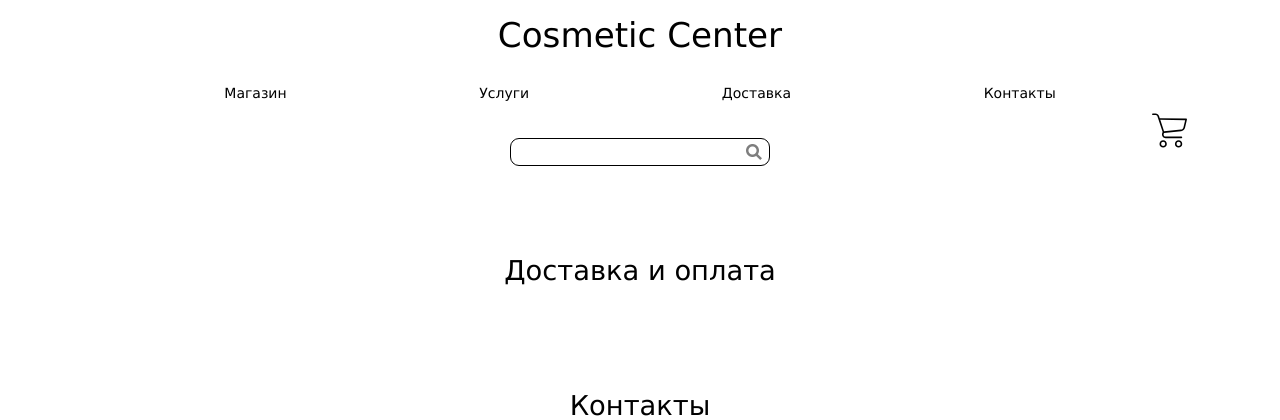
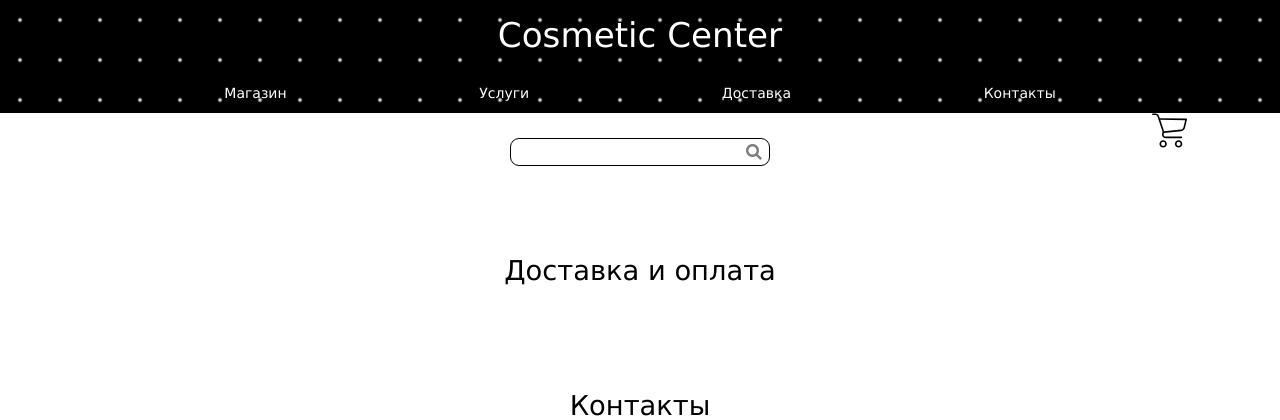
Before and after one commit to Thunderbirrd/Cosmetic, a Django app: template templates/index.html in a window 1280 px wide. Shown: the top 420 px of the page. Run offline with Django 3.2, Linux system fonts and the light colour scheme; the template is opened without the code that fills it, so the values that code supplies are empty; parts of the project's set-up code (start-up, migrations or seed data) failed here and were passed over.

Commit message:
Changed style header

```diff
--- a/static/css/header.css
+++ b/static/css/header.css
@@ -3,7 +3,10 @@ header {
     top: 0;
     left: 0;
     position: fixed;
-    background-color: white;
+    background: radial-gradient(#fff 1%, transparent 10%) 0 0, radial-gradient(rgba(0,0,0,.1) 1%, transparent 1%) 50px 50px;
+    background-color: #000;
+    background-size: 40px 40px;
+    color: white;
     z-index: 2;
 }
 
@@ -25,6 +28,7 @@ header .menu li{
 
 header .menu li:hover{
     background-color: #fffccf;
+    color: black;
     cursor: pointer;
 }
 
@@ -50,6 +54,7 @@ header .dropdown_content{
 }
 
 .dropdown_content a:hover{
+    color: black;
     background-color: #fffee8;
 }
 .dropdown_content a{
```
